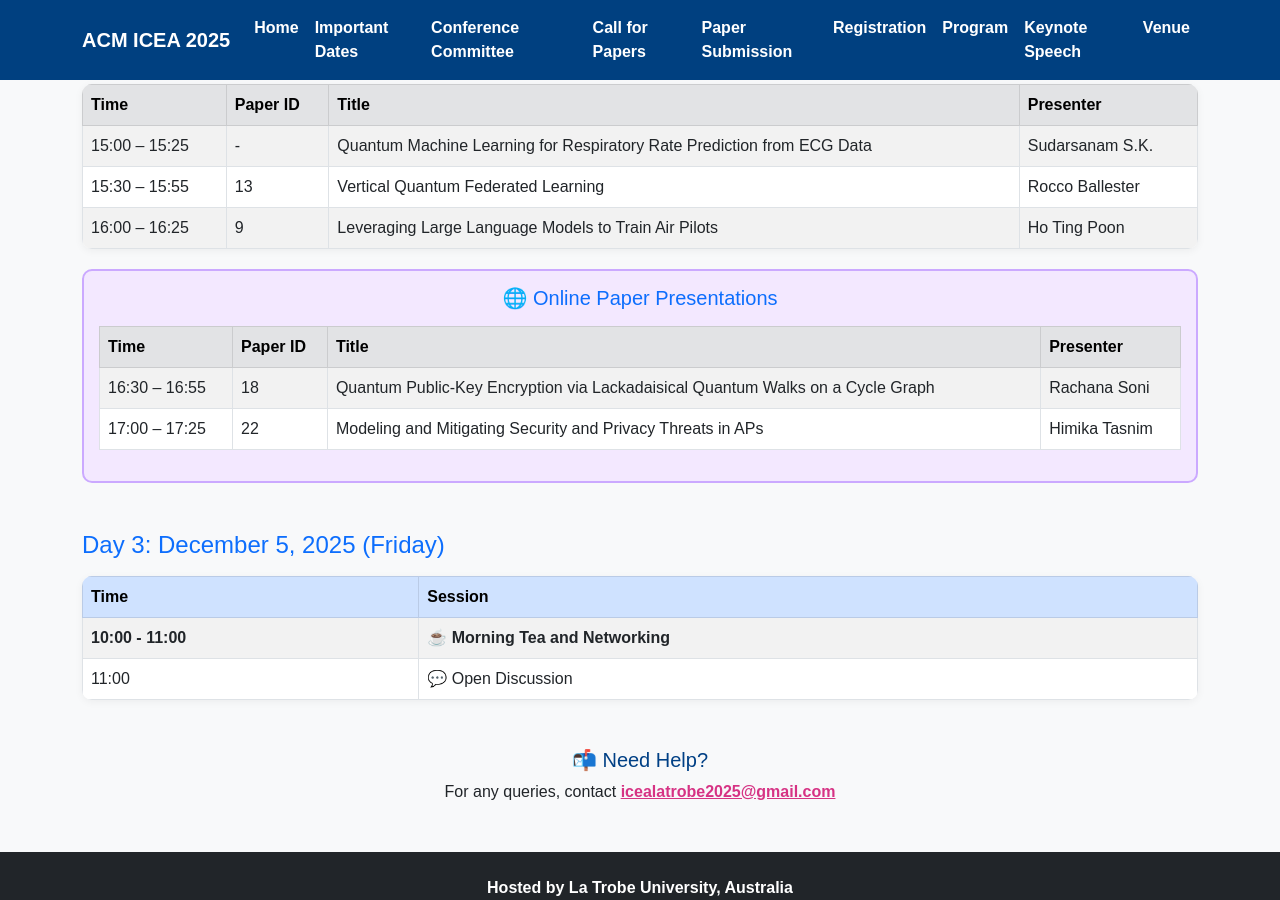
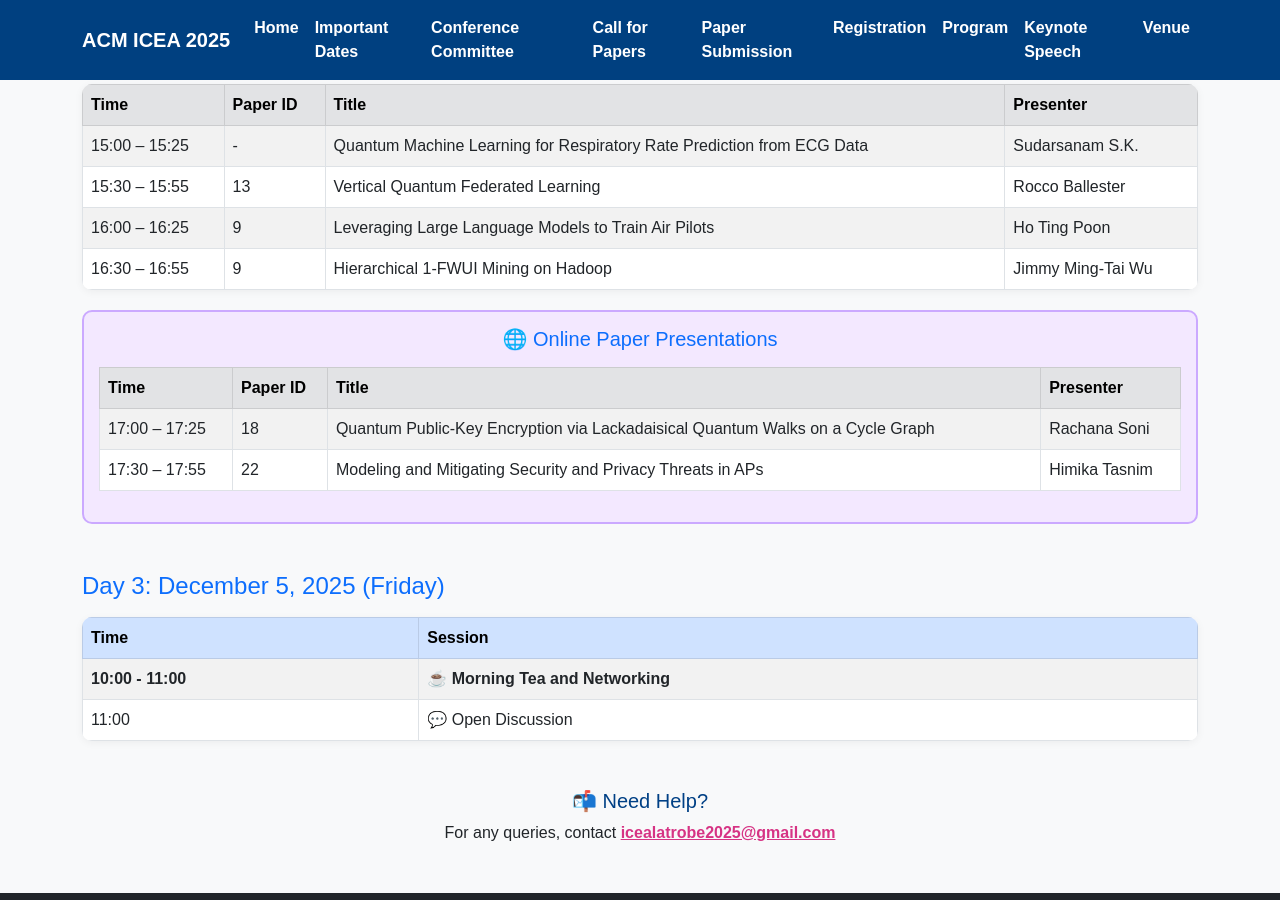
Before and after one commit to icea2025/latrobe, a Jekyll site: the page program/index.html, which Jekyll copies as it is, in a window 1280 px wide and 900 px high, scrolled down 1659 px. Built offline with Jekyll 4.4.1, drawn with Linux system fonts in a browser that asks for light colours.

Commit message:
Update index.html

```diff
--- a/program/index.html
+++ b/program/index.html
@@ -181,6 +181,7 @@
       <tr><td>15:00 – 15:25</td><td>-</td><td>Quantum Machine Learning for Respiratory Rate Prediction from ECG Data</td><td>Sudarsanam S.K.</td></tr>
       <tr><td>15:30 – 15:55</td><td>13</td><td>Vertical Quantum Federated Learning</td><td>Rocco Ballester</td></tr>
       <tr><td>16:00 – 16:25</td><td>9</td><td>Leveraging Large Language Models to Train Air Pilots</td><td>Ho Ting Poon</td></tr>
+      <tr><td>16:30 – 16:55</td><td>9</td><td>Hierarchical 1-FWUI Mining on Hadoop</td><td>Jimmy Ming-Tai Wu</td></tr>
     </tbody>
   </table>
 
@@ -192,8 +193,8 @@
         <tr><th>Time</th><th>Paper ID</th><th>Title</th><th>Presenter</th></tr>
       </thead>
       <tbody>
-        <tr><td>16:30 – 16:55</td><td>18</td><td>Quantum Public-Key Encryption via Lackadaisical Quantum Walks on a Cycle Graph</td><td>Rachana Soni</td></tr>
-        <tr><td>17:00 – 17:25</td><td>22</td><td>Modeling and Mitigating Security and Privacy Threats in APs</td><td>Himika Tasnim</td></tr>
+        <tr><td>17:00 – 17:25</td><td>18</td><td>Quantum Public-Key Encryption via Lackadaisical Quantum Walks on a Cycle Graph</td><td>Rachana Soni</td></tr>
+        <tr><td>17:30 – 17:55</td><td>22</td><td>Modeling and Mitigating Security and Privacy Threats in APs</td><td>Himika Tasnim</td></tr>
       </tbody>
     </table>
   </div>
```
